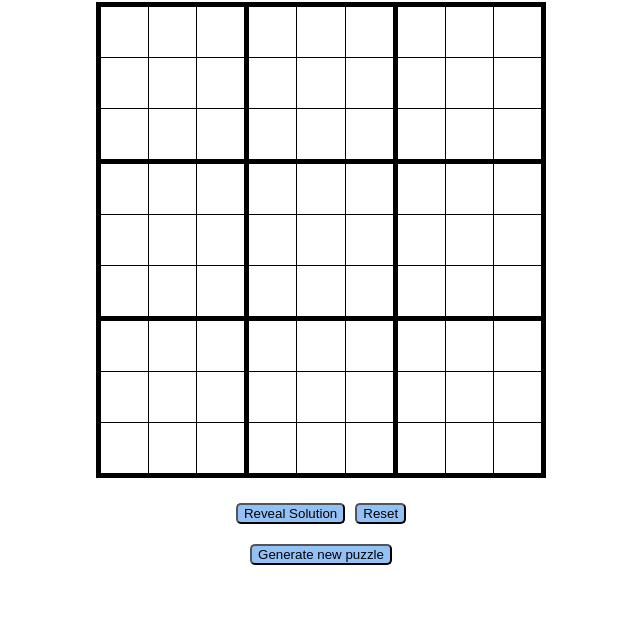
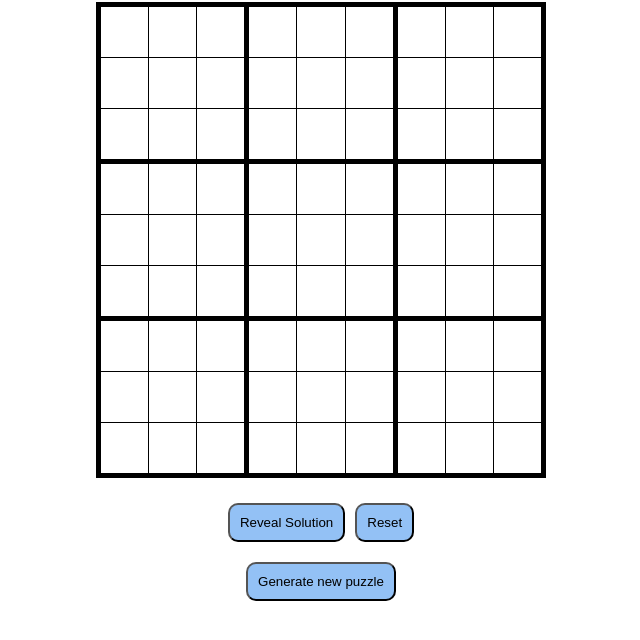
Before and after one commit to meghan-aine/Sudoku, a plain HTML site: page index.html in a window 1280 px wide. Shown: the part 78-718 px from the top of the page, without its empty margins (319-959 px from the left). Drawn offline with Linux system fonts and the light colour scheme.

Commit message:
Sync changes between local and main

```diff
--- a/style.css
+++ b/style.css
@@ -22,8 +22,9 @@ h1 {
 
 button {
     margin: 5px;
+    padding: 10px;
     background-color: rgb(147, 193, 245);
-    border-radius: 5px;
+    border-radius: 10px;
     cursor: pointer;
 }
 
```
Also changed, not shown: js/sudokuClass.js (added, +29 -0 lines), js/generateSudoku.js (deleted), js/solveSudoku.js (deleted).
